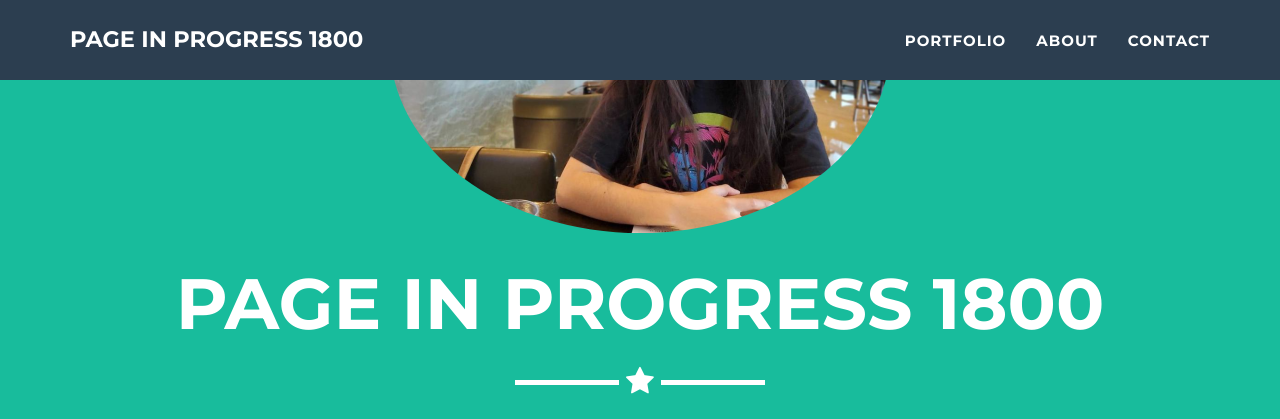
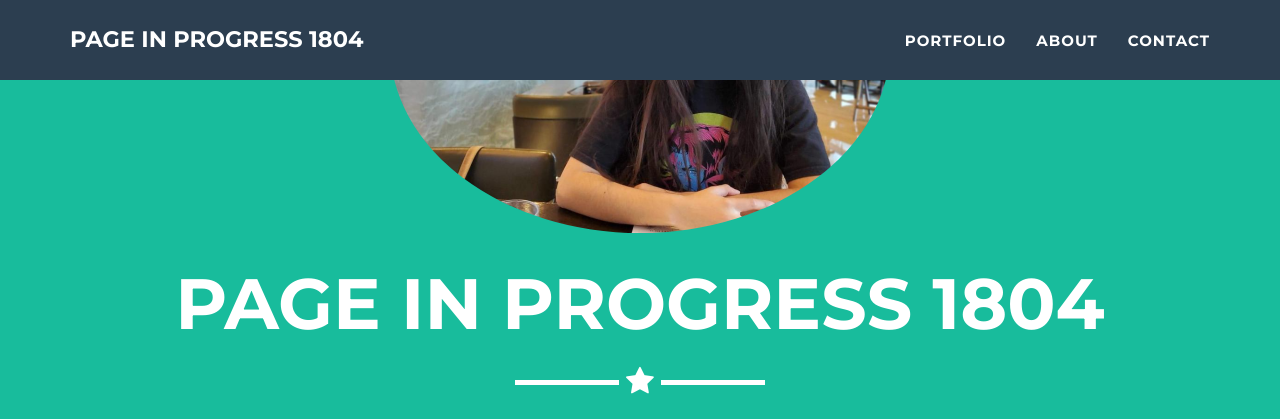
Before and after one commit to ash-chin/ash-chin.github.io, a Jekyll site: the page built from _posts/2014-07-18-project-1.markdown, in a window 1280 px wide and 900 px high, scrolled down 342 px. Shown: the top 419 px of the window. Built offline with Jekyll 4.4.1, drawn with Linux system fonts in a browser that asks for light colours.

Commit message:
Update _config.yml

```diff
--- a/_config.yml
+++ b/_config.yml
@@ -1,5 +1,5 @@
 # Site settings
-title: Page in Progress 1800
+title: Page in Progress 1804
 email: your-email@domain.com
 url: https://github.com/jeromelachaud/freelancer-theme
 description: "Write an awesome description for your new site here. You can edit this line in _config.yml. It will appear in your document head meta (for Google search results) and in your feed.xml site description."
```
